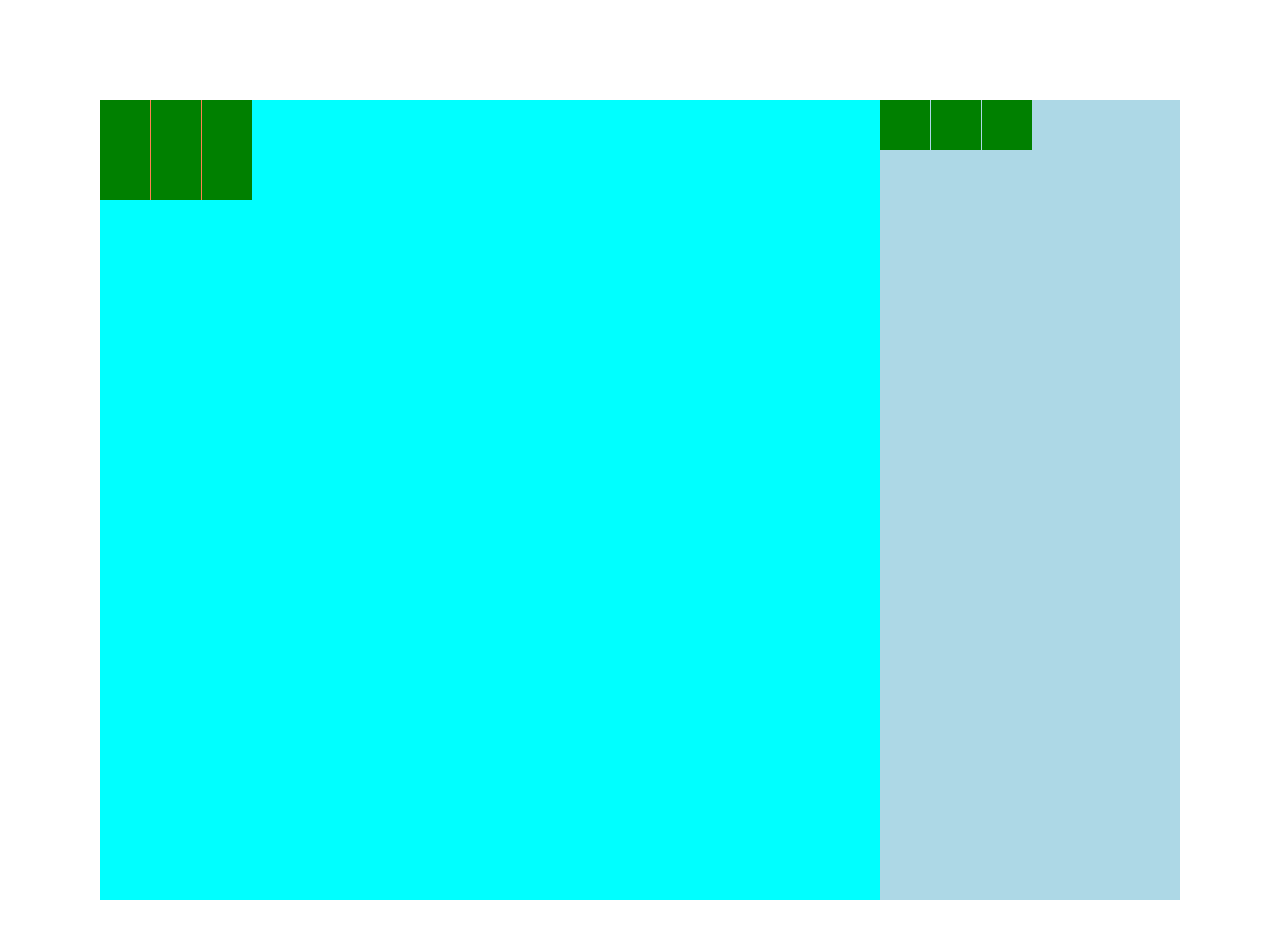
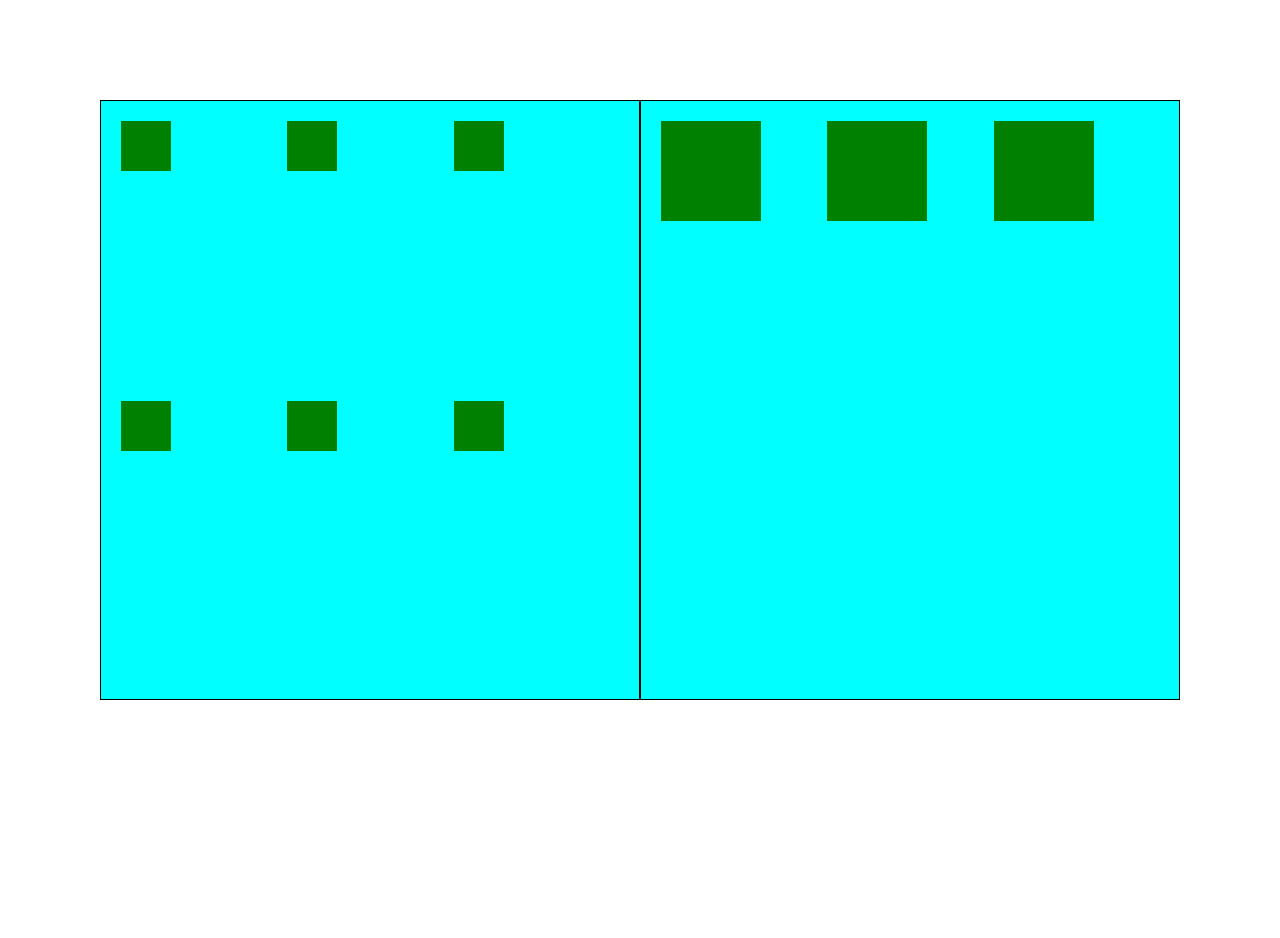
Before and after one commit to Marggoo4/2023_SWP, a plain HTML site: page 07_1_Übung_Grid/index.html in a window 1280 px wide. After the commit the page ends 800 px from the top, so only its background shows below. Drawn offline with Linux system fonts and the light colour scheme.

Commit message:
box sizing

```diff
--- a/07_1_Übung_Grid/style.css
+++ b/07_1_Übung_Grid/style.css
@@ -1,38 +1,46 @@
 .container {
+    background-color: aqua;
+    display: flex;
+    justify-content: space-between;
+    margin: 100px;
+    min-height: calc(100vh - 200px); /* 100% Viewport Height - 200px for top and bottom margin */
+    box-sizing: border-box;
+}
+
+.left-half {
     position: relative;
-    background-color: aqua;
     display: grid;
-    grid-template-columns: auto auto;
-    margin: 100px;
-    height: 800px;
+    grid-template-columns: repeat(3, 1fr); /* Drei Spalten */
+    grid-template-rows: repeat(2, 1fr); /* Zwei Reihen */
+    gap: 1px;
+    flex: 1;
+    border: 1px solid black;
+    padding: 20px;
+    box-sizing: border-box;
+    justify-content: space-between;
 
 }
 
-.left-half {
-    position: absolute;
-    background-color: coral;
+.right-half {
     display: grid;
-    grid-template-columns: 50px 50px 50px;
+    grid-template-columns: auto auto auto;
     column-gap: 1px;
+    flex: 1;
+    border: 1px solid black;
+    padding: 20px;
+    box-sizing: border-box;
+
 }
 
-.right-half {
-    position: absolute;
-    background-color: lightblue;
-    display: grid;
-    grid-template-columns: 50px 50px 50px;
-    column-gap: 1px;
-    right: 0px;
-    width: 300px;
-    height: 800px;
-}
 
 .smallbox {
     background-color: green;
     height: 50px;
+    width: 50px;
 }
 
 .bigbox {
     background-color: green;
-    height: 50px;
+    height: 100px;
+    width: 100px;
 }
```
